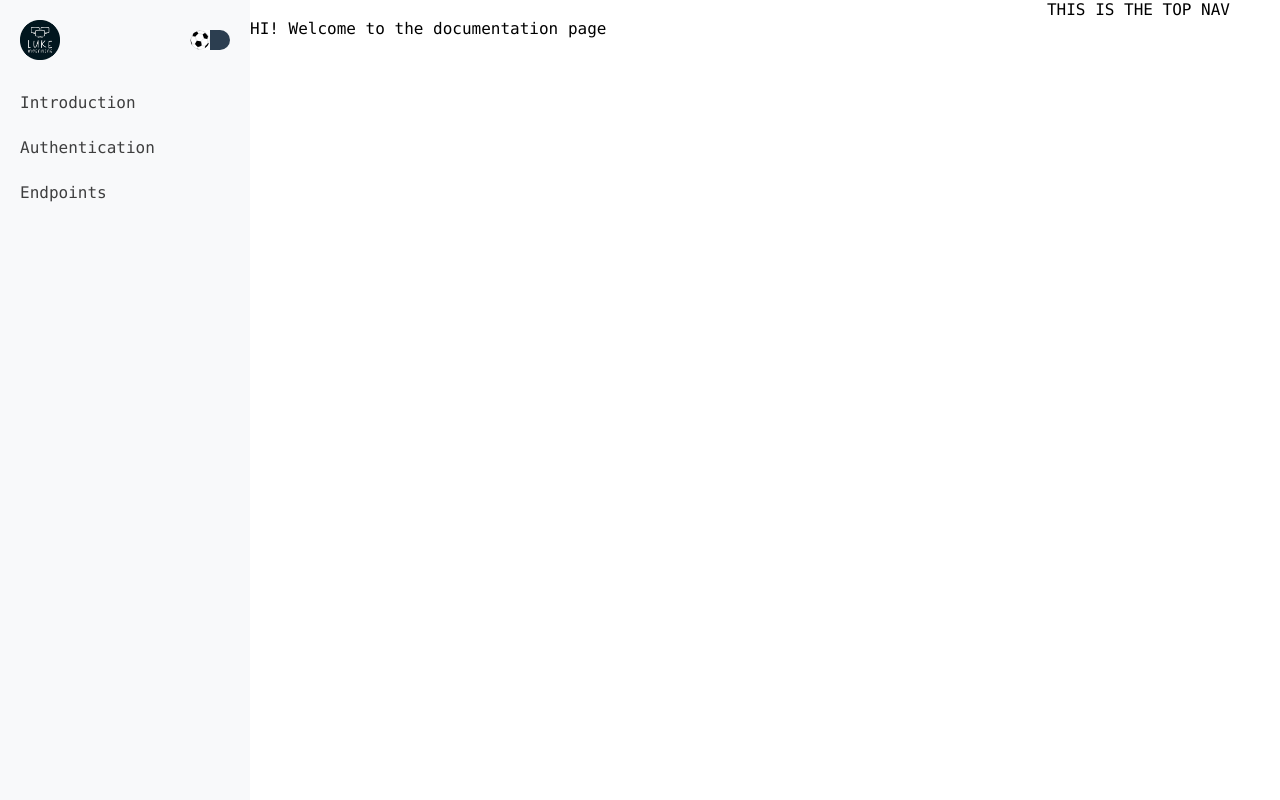
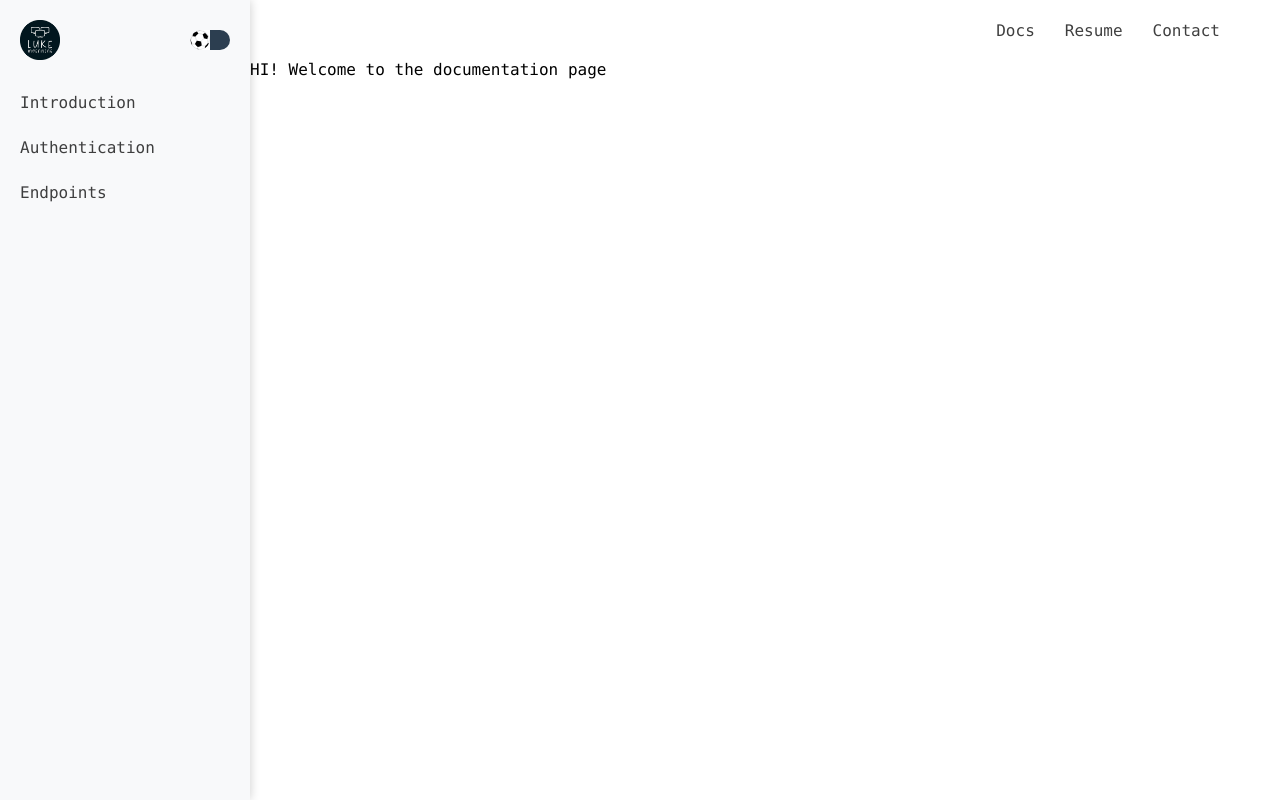
Before and after one commit to lukemoenning/api-portfolio, a Next.js app in the folder client/: page / in a window 1280 px wide. Shown: the top 800 px of the page. Built offline with nearby package versions, Linux system fonts and the light colour scheme.

Commit message:
top navigation layout

```diff
--- a/client/app/components/footer/footer.styles.ts
+++ b/client/app/components/footer/footer.styles.ts
@@ -1,13 +1,13 @@
 import styled from 'styled-components'
 
-import { randomVariables } from '@/app/libs/random-variables'
+import { RVs } from '@/app/libs/random-variables'
 
 export const FooterWrapper = styled.div`
   background-color: var(--footer-color);
   display: flex;
   flex-direction: column;
   align-items: center;
-  min-height: ${randomVariables.footer.height};
+  min-height: ${RVs.footer.height};
   width: 100%;
   justify-content: center;
 `
--- a/client/app/components/navigation/navigation-link/navigation-link.styles.ts
+++ b/client/app/components/navigation/navigation-link/navigation-link.styles.ts
@@ -1,13 +1,12 @@
 import styled from 'styled-components'
 
-import { randomVariables } from '@/app/libs/random-variables'
+import { RVs } from '@/app/libs/random-variables'
 
 export const NavigationLinkWrapper = styled.div`
   display: flex;
   justify-content: flex-start;
   align-items: center;
-  width: 80%;
   height: 25px;
   margin: 10px;
-  margin-left: ${randomVariables.navigation.side.leftMargin};
+  margin-left: ${RVs.navigation.side.leftMargin};
 `
--- a/client/app/components/navigation/side-navigation/side-navigation.styles.ts
+++ b/client/app/components/navigation/side-navigation/side-navigation.styles.ts
@@ -1,19 +1,20 @@
 import styled from 'styled-components'
 
-import { randomVariables } from '@/app/libs/random-variables'
+import { RVs } from '@/app/libs/random-variables'
 
 export const SideNavigationWrapper = styled.div`
   display: flex;
   flex-direction: column;
-  width: ${randomVariables.navigation.side.width};
+  width: ${RVs.navigation.side.width};
   height: 100vh;
   background-color: var(--sidenav-color);
   position: fixed;
+  box-shadow: 0 0 10px 0 rgba(0, 0, 0, 0.2);
 `
 
 export const SideNavigationTop = styled.div`
   display: flex;
   justify-content: space-between;
   align-items: center;
-  margin: ${randomVariables.navigation.side.leftMargin};
+  margin: ${RVs.navigation.side.leftMargin};
 `
--- a/client/app/components/navigation/side-navigation/side-navigation.tsx
+++ b/client/app/components/navigation/side-navigation/side-navigation.tsx
@@ -5,14 +5,13 @@ import NavigationLink, {
 } from '@/app/components/navigation/navigation-link/navigation-link'
 import ThemeToggle from '@/app/components/theme-toggle/theme-toggle'
 import CustomImage from '@/app/libs/basic-components/custom-image/custom-image'
+import { RVs } from '@/app/libs/random-variables'
 
 const SideNavigation: React.FC = () => {
-  const documentationBaseURL = 'https://lukemoenning.com'
-
-  const navigationItems: NavigationLinkProps[] = [
-    { text: 'Introduction', href: documentationBaseURL },
-    { text: 'Authentication', href: documentationBaseURL },
-    { text: 'Endpoints', href: documentationBaseURL }
+  const sideNavigationItems: NavigationLinkProps[] = [
+    { text: 'Introduction', href: RVs.baseURL },
+    { text: 'Authentication', href: RVs.baseURL },
+    { text: 'Endpoints', href: RVs.baseURL }
   ]
 
   return (
@@ -22,7 +21,7 @@ const SideNavigation: React.FC = () => {
         <ThemeToggle />
       </S.SideNavigationTop>
 
-      {navigationItems.map((item) => (
+      {sideNavigationItems.map((item) => (
         <NavigationLink
           key={'side-navigation-' + item.text}
           href={item.href}
--- a/client/app/components/navigation/top-navigation/top-navigation.styles.ts
+++ b/client/app/components/navigation/top-navigation/top-navigation.styles.ts
@@ -1,7 +1,11 @@
 import styled from 'styled-components'
+
+import { RVs } from '@/app/libs/random-variables'
 
 export const TopNavigationWrapper = styled.div`
   display: flex;
   justify-content: flex-end;
-  margin-right: 50px;
+  align-items: center;
+  padding-right: 50px;
+  min-height: ${RVs.navigation.top.height};
 `
--- a/client/app/components/navigation/top-navigation/top-navigation.tsx
+++ b/client/app/components/navigation/top-navigation/top-navigation.tsx
@@ -1,9 +1,26 @@
 import * as S from './top-navigation.styles'
 
+import NavigationLink, {
+  NavigationLinkProps
+} from '@/app/components/navigation/navigation-link/navigation-link'
+import { RVs } from '@/app/libs/random-variables'
+
 const TopNavigation: React.FC = () => {
+  const topNavigationItems: NavigationLinkProps[] = [
+    { text: 'Docs', href: RVs.baseURL },
+    { text: 'Resume', href: RVs.baseURL },
+    { text: 'Contact', href: RVs.baseURL }
+  ]
+
   return (
     <S.TopNavigationWrapper>
-      <div>THIS IS THE TOP NAV</div>
+      {topNavigationItems.map((item) => (
+        <NavigationLink
+          key={'side-navigation-' + item.text}
+          href={item.href}
+          text={item.text}
+        />
+      ))}
     </S.TopNavigationWrapper>
   )
 }
--- a/client/app/components/page-layout/page-layout.styles.ts
+++ b/client/app/components/page-layout/page-layout.styles.ts
@@ -1,6 +1,6 @@
 import styled from 'styled-components'
 
-import { randomVariables } from '@/app/libs/random-variables'
+import { RVs } from '@/app/libs/random-variables'
 
 export const PageLayoutWrapper = styled.div`
   display: flex;
@@ -12,7 +12,7 @@ export const PageLayoutRightWrapper = styled.div`
   flex-direction: column;
   height: 100vh;
   width: 100%;
-  margin-left: ${randomVariables.navigation.side.width};
+  margin-left: ${RVs.navigation.side.width};
 `
 
 export const PageLayoutContent = styled.div`
--- a/client/app/libs/random-variables.ts
+++ b/client/app/libs/random-variables.ts
@@ -1,4 +1,5 @@
-export const randomVariables = {
+export const RVs = {
+  baseURL: 'http://localhost:3000',
   navigation: {
     side: {
       width: '250px',
```
